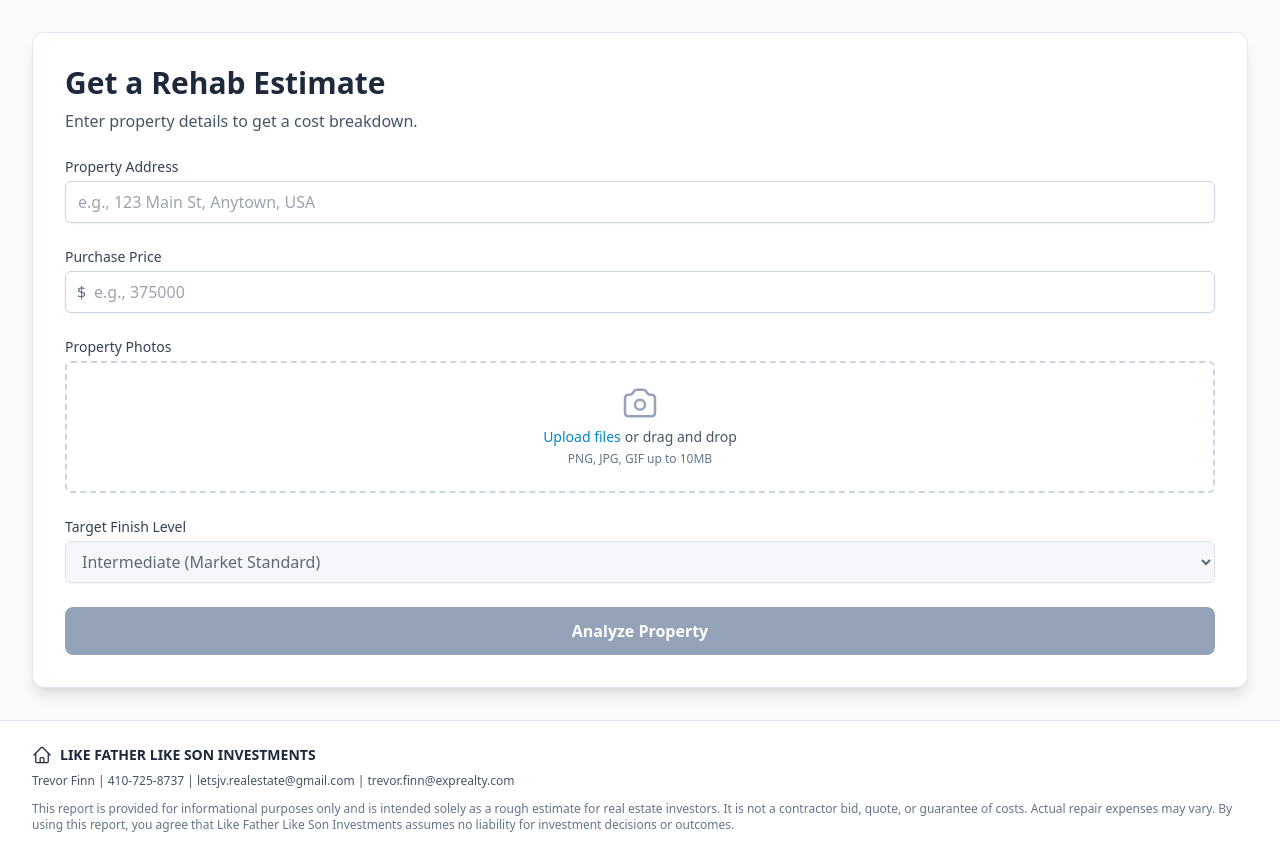
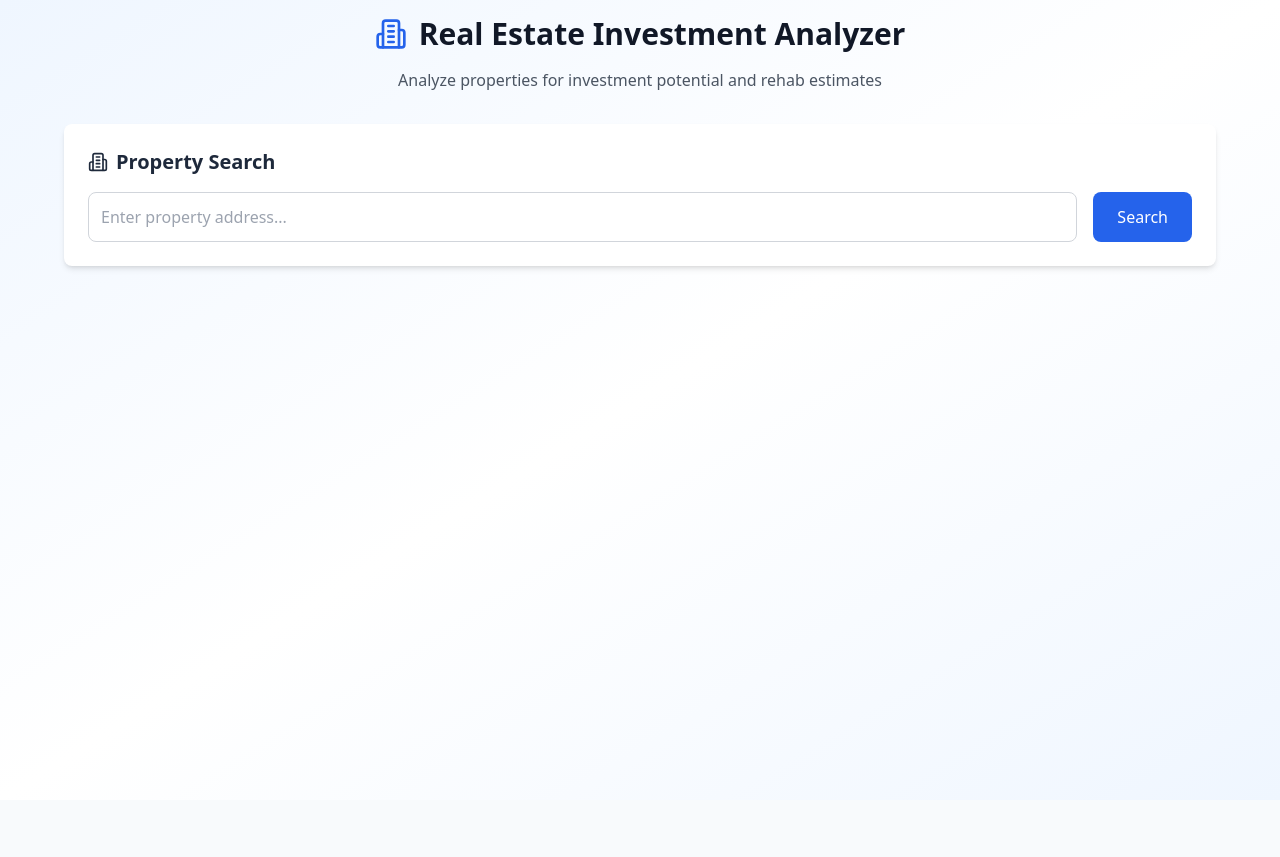
Before and after one commit to mronlinesidehustle-tech/dealscopeai-v2, a React (Vite) app: page / in a window 1280 px wide. After the commit the page ends 800 px from the top, so only its background shows below. Built offline with nearby package versions, Linux system fonts and the light colour scheme.

Commit message:
Update App.tsx

```diff
--- a/App.tsx
+++ b/App.tsx
@@ -1,92 +1,111 @@
-// App.tsx - PATCH: Add purchase price state management
+import React, { useState } from 'react';
+import { Building2, DollarSign, Calculator, TrendingUp, AlertCircle } from 'lucide-react';
 
-import React, { useState } from 'react';
-import { Footer } from './components/Footer';
-import { Step1InputForm } from './components/Step1InputForm';
-import { EstimationReport } from './components/EstimationReport';
-import { Loader } from './components/Loader';
-import { getRehabEstimate, getInvestmentAnalysis } from './services/geminiService';
-import { InvestmentAnalysisReport } from './components/InvestmentAnalysisReport';
-import type { UploadedFile, Estimation, MockupLevel, InvestmentAnalysis } from './types';
-import { parseEstimationMarkdown } from './utils/parsing';
+// Mock API functions
+const searchProperty = async (address: string) => {
+  await new Promise(resolve => setTimeout(resolve, 1500));
+  return {
+    address: address,
+    bedrooms: 3,
+    bathrooms: 2,
+    squareFootage: 1200,
+    yearBuilt: 1985,
+    estimatedValue: 275000,
+    propertyType: 'Single Family Home',
+    neighborhood: 'Downtown District'
+  };
+};
 
-type AppView = 'input' | 'report' | 'investment_analysis';
+const getRehabAnalysis = async (params: any) => {
+  await new Promise(resolve => setTimeout(resolve, 2000));
+  return {
+    estimatedRepairCost: '45000-50000',
+    majorRepairs: [
+      'Kitchen renovation ($15,000-18,000)',
+      'Bathroom updates ($8,000-10,000)',
+      'Flooring replacement ($6,000-8,000)',
+      'Paint and cosmetic work ($3,000-4,000)'
+    ],
+    timeline: '6-8 weeks',
+    permitRequired: true
+  };
+};
 
-const App: React.FC = () => {
-  // Data states (caches)
-  const [estimation, setEstimation] = useState<Estimation | null>(null);
-  const [uploadedFiles, setUploadedFiles] = useState<UploadedFile[]>([]);
-  const [analyzedAddress, setAnalyzedAddress] = useState<string>('');
-  const [purchasePrice, setPurchasePrice] = useState<string>(''); // ✅ ADDED: Store purchase price
-  const [investmentAnalysis, setInvestmentAnalysis] = useState<InvestmentAnalysis | null>(null);
+const getInvestmentAnalysis = async (params: any) => {
+  await new Promise(resolve => setTimeout(resolve, 1500));
+  return {
+    purchasePrice: params.purchasePrice,
+    suggestedARV: 275000,
+    estimatedRepairCost: 50000,
+    suggestedMAO: 142500,
+    dealAnalysis: 'This Deal Fits Investor Criteria',
+    dealDescription: 'This property presents a solid opportunity for investors seeking a fix-and-flip or fix-and-rent project.'
+  };
+};
 
-  // UI/Flow states
-  const [currentView, setCurrentView] = useState<AppView>('input');
-  const [isLoading, setIsLoading] = useState<boolean>(false);
-  const [isAnalyzingInvestment, setIsAnalyzingInvestment] = useState<boolean>(false);
-  const [error, setError] = useState<string | null>(null);
+export default function RealEstateAnalyzer() {
+  const [address, setAddress] = useState('');
+  const [purchasePrice, setPurchasePrice] = useState('');
+  const [isLoading, setIsLoading] = useState(false);
+  const [error, setError] = useState('');
+  const [propertyData, setPropertyData] = useState<any>(null);
+  const [rehabAnalysis, setRehabAnalysis] = useState<any>(null);
+  const [investmentAnalysis, setInvestmentAnalysis] = useState<any>(null);
 
-  // Analyze rehab
-  const handleAnalyze = async (
-    address: string,
-    files: UploadedFile[],
-    finishLevel: MockupLevel,
-    purchasePrice: string
-  ) => {
-    if (!address || files.length === 0) {
-      setError('Please provide a property address and at least one photo.');
+  const handleSearch = async () => {
+    if (!address.trim()) {
+      setError('Please enter a property address');
       return;
     }
 
-    handleReset(); // Clear old data for a new analysis
-    // 🚀 DEBUG: Your hardcoded test
-    const hardcodedPrice = '185000';
-    console.log('🚀 Setting hardcoded purchase price:', hardcodedPrice);
-    setPurchasePrice(hardcodedPrice);
     setIsLoading(true);
-    setError(null);
-    setUploadedFiles(files);
-    setAnalyzedAddress(address);
+    setError('');
+    setPropertyData(null);
+    setRehabAnalysis(null);
+    setInvestmentAnalysis(null);
+
+    console.log('🔍 Starting property search for:', address);
 
     try {
-      const { markdown, sources } = await getRehabEstimate(
-        address,
-        files,
-        finishLevel,
-        hardcodedPrice // ← Use hardcoded value here too
-
-      );
-      const parsedEstimation = parseEstimationMarkdown(markdown);
-      parsedEstimation.summary.groundingSources = sources;
-      setEstimation(parsedEstimation);
-      setCurrentView('report');
-    } catch (e) {
-      console.error(e);
-      const errorMessage = e instanceof Error ? e.message : 'An unknown error occurred.';
-      setError(`Failed to generate the rehab estimate. ${errorMessage}`);
-      setCurrentView('input');
+      const data = await searchProperty(address);
+      console.log('✅ Property search result:', data);
+      setPropertyData(data);
+    } catch (err: any) {
+      console.error('❌ Property search error:', err);
+      setError(`Property search failed: ${err.message}`);
     } finally {
       setIsLoading(false);
     }
   };
 
-  // Reset state
-  const handleReset = () => {
-    setEstimation(null);
-    setIsLoading(false);
-    setError(null);
-    setUploadedFiles([]);
-    setAnalyzedAddress('');
-    setPurchasePrice(''); // ✅ ADDED: Reset purchase price
-    setInvestmentAnalysis(null);
-    setIsAnalyzingInvestment(false);
-    setCurrentView('input');
+  const handleAnalyzeRehab = async () => {
+    setIsLoading(true);
+    setError('');
+
+    try {
+      // 🚀 HARDCODE PURCHASE PRICE FOR TESTING
+      const hardcodedPrice = '185000';
+      setPurchasePrice(hardcodedPrice);
+
+      console.log('🚀 Setting hardcoded purchase price in rehab analysis:', hardcodedPrice);
+      console.log('🏠 Property data for rehab analysis:', propertyData);
+
+      const result = await getRehabAnalysis({
+        address: propertyData.address || address,
+        purchasePrice: hardcodedPrice // Use hardcoded value directly
+      });
+
+      console.log('✅ Rehab analysis result received:', result);
+      setRehabAnalysis(result);
+    } catch (err: any) {
+      console.error('❌ Rehab analysis error:', err);
+      setError(`Rehab analysis failed: ${err.message}`);
+    } finally {
+      setIsLoading(false);
+    }
   };
 
-  // Analyze investment
-  // Fixed handleAnalyzeInvestment function - COPY THIS ENTIRE FUNCTION
-
-    const handleAnalyzeInvestment = async () => {
+  const handleAnalyzeInvestment = async () => {
     // Add alert to make sure function is called
     alert('Investment Analysis Button Clicked!');
     console.log('FUNCTION STARTED - handleAnalyzeInvestment');
@@ -121,99 +140,203 @@ const App: React.FC = () => {
     }
   };
 
-  // ✅ ADDED: Handle purchase price updates
-  const handleUpdatePurchasePrice = async (newPrice: string) => {
-    if (!estimation || !analyzedAddress) return;
-
-    setPurchasePrice(newPrice);
-
-    // Re-run the investment analysis with the new price
-    setIsAnalyzingInvestment(true);
-    setError(null);
-    try {
-      const analysis = await getInvestmentAnalysis(analyzedAddress, estimation, newPrice);
-      setInvestmentAnalysis(analysis);
-    } catch (e) {
-      console.error(e);
-      const errorMessage = e instanceof Error ? e.message : 'An unknown error occurred.';
-      setError(`Failed to update investment analysis. ${errorMessage}`);
-    } finally {
-      setIsAnalyzingInvestment(false);
-    }
+  const formatCurrency = (amount: number | string) => {
+    const num = typeof amount === 'string' ? parseFloat(amount) : amount;
+    return new Intl.NumberFormat('en-US', {
+      style: 'currency',
+      currency: 'USD',
+      maximumFractionDigits: 0
+    }).format(num);
   };
 
-  const handleBackToReport = () => {
-    setCurrentView('report');
-    setError(null);
+  const resetAnalysis = () => {
+    setAddress('');
+    setPurchasePrice('');
+    setPropertyData(null);
+    setRehabAnalysis(null);
+    setInvestmentAnalysis(null);
+    setError('');
   };
 
-  const renderContent = () => {
-    if (isLoading) return <Loader message="Analyzing property and generating rehab estimate..." />;
-    if (isAnalyzingInvestment) return <Loader message="Performing investment analysis..." />;
+  return (
+    <div className="min-h-screen bg-gradient-to-br from-blue-50 via-white to-blue-50 p-4">
+      <div className="max-w-6xl mx-auto">
+        {/* Header */}
+        <div className="text-center mb-8">
+          <div className="flex justify-center items-center gap-3 mb-4">
+            <Building2 className="w-8 h-8 text-blue-600" />
+            <h1 className="text-3xl font-bold text-gray-900">Real Estate Investment Analyzer</h1>
+          </div>
+          <p className="text-gray-600">Analyze properties for investment potential and rehab estimates</p>
+        </div>
 
-    switch (currentView) {
-      case 'investment_analysis':
-        return investmentAnalysis ? (
-          <div className="space-y-6">
+        {/* New Analysis Button */}
+        {(propertyData || rehabAnalysis || investmentAnalysis) && (
+          <div className="mb-6">
             <button
-              onClick={handleBackToReport}
-              className="text-sm font-semibold text-sky-600 hover:text-sky-700 dark:text-sky-400 dark:hover:text-sky-300"
+              onClick={resetAnalysis}
+              className="bg-gray-600 text-white px-4 py-2 rounded-lg hover:bg-gray-700 transition-colors"
             >
-              &larr; Back to Rehab Estimate
+              Start New Analysis
             </button>
-            <h2 className="text-3xl font-bold text-slate-800 dark:text-slate-100">
-              Investment Analysis:{' '}
-              <span className="text-sky-600 dark:text-sky-400 break-words">{analyzedAddress}</span>
-            </h2>
-            <InvestmentAnalysisReport
-              analysis={investmentAnalysis}
-              onUpdatePurchasePrice={handleUpdatePurchasePrice} // ✅ ADDED: Pass update handler
-            />
-          </div>
-        ) : null;
-
-      case 'report':
-        return estimation ? (
-          <EstimationReport
-            estimation={estimation}
-            address={analyzedAddress}
-            onAnalyzeInvestment={handleAnalyzeInvestment}
-            investmentAnalysis={investmentAnalysis}
-          />
-        ) : null;
-
-      case 'input':
-      default:
-        return <Step1InputForm onAnalyze={handleAnalyze} isLoading={isLoading} />;
-    }
-  };
-
-  const showStartNewButton =
-    !isLoading && !isAnalyzingInvestment && (currentView === 'report' || currentView === 'investment_analysis');
-
-  return (
-    <div className="min-h-screen font-sans flex flex-col">
-      <main className="container mx-auto p-4 md:p-8 flex-grow">
-        {showStartNewButton && (
-          <button
-            onClick={handleReset}
-            className="mb-6 bg-slate-600 text-white font-semibold py-2 px-4 rounded-lg hover:bg-slate-700 dark:bg-slate-700 dark:hover:bg-slate-600 transition-colors duration-300"
-          >
-            Start New Analysis
-          </button>
-        )}
-
-        {error && (
-          <div className="my-6 p-4 bg-red-100 text-red-700 border border-red-300 rounded-lg dark:bg-red-900/20 dark:text-red-300 dark:border-red-500/30">
-            {error}
           </div>
         )}
 
-        {renderContent()}
-      </main>
-      <Footer />
+        {/* Error Display */}
+        {error && (
+          <div className="mb-6 p-4 bg-red-50 border-l-4 border-red-400 rounded-lg">
+            <div className="flex items-center">
+              <AlertCircle className="w-5 h-5 text-red-400 mr-2" />
+              <p className="text-red-700">{error}</p>
+            </div>
+          </div>
+        )}
+
+        {/* Search Section */}
+        <div className="bg-white rounded-lg shadow-md p-6 mb-6">
+          <h2 className="text-xl font-semibold mb-4 flex items-center gap-2">
+            <Building2 className="w-5 h-5" />
+            Property Search
+          </h2>
+          <div className="flex gap-4">
+            <input
+              type="text"
+              placeholder="Enter property address..."
+              value={address}
+              onChange={(e) => setAddress(e.target.value)}
+              className="flex-1 p-3 border border-gray-300 rounded-lg focus:ring-2 focus:ring-blue-500 focus:border-transparent"
+              onKeyPress={(e) => e.key === 'Enter' && handleSearch()}
+            />
+            <button
+              onClick={handleSearch}
+              disabled={isLoading}
+              className="bg-blue-600 text-white px-6 py-3 rounded-lg hover:bg-blue-700 disabled:opacity-50 transition-colors"
+            >
+              {isLoading ? 'Searching...' : 'Search'}
+            </button>
+          </div>
+        </div>
+
+        {/* Property Data */}
+        {propertyData && (
+          <div className="bg-white rounded-lg shadow-md p-6 mb-6">
+            <h2 className="text-xl font-semibold mb-4">Property Details</h2>
+            <div className="grid grid-cols-1 md:grid-cols-2 lg:grid-cols-4 gap-4">
+              <div className="p-4 bg-gray-50 rounded-lg">
+                <p className="text-sm text-gray-600">Address</p>
+                <p className="font-semibold">{propertyData.address}</p>
+              </div>
+              <div className="p-4 bg-gray-50 rounded-lg">
+                <p className="text-sm text-gray-600">Bedrooms/Bathrooms</p>
+                <p className="font-semibold">{propertyData.bedrooms}bd / {propertyData.bathrooms}ba</p>
+              </div>
+              <div className="p-4 bg-gray-50 rounded-lg">
+                <p className="text-sm text-gray-600">Square Footage</p>
+                <p className="font-semibold">{propertyData.squareFootage.toLocaleString()} sq ft</p>
+              </div>
+              <div className="p-4 bg-gray-50 rounded-lg">
+                <p className="text-sm text-gray-600">Year Built</p>
+                <p className="font-semibold">{propertyData.yearBuilt}</p>
+              </div>
+            </div>
+
+            <div className="mt-6 flex gap-4">
+              <button
+                onClick={handleAnalyzeRehab}
+                disabled={isLoading}
+                className="bg-green-600 text-white px-6 py-3 rounded-lg hover:bg-green-700 disabled:opacity-50 transition-colors flex items-center gap-2"
+              >
+                <Calculator className="w-5 h-5" />
+                {isLoading ? 'Analyzing...' : 'Analyze Rehab'}
+              </button>
+
+              {rehabAnalysis && (
+                <button
+                  onClick={handleAnalyzeInvestment}
+                  disabled={isLoading}
+                  className="bg-purple-600 text-white px-6 py-3 rounded-lg hover:bg-purple-700 disabled:opacity-50 transition-colors flex items-center gap-2"
+                >
+                  <TrendingUp className="w-5 h-5" />
+                  {isLoading ? 'Analyzing...' : 'Analyze Investment'}
+                </button>
+              )}
+            </div>
+          </div>
+        )}
+
+        {/* Rehab Analysis */}
+        {rehabAnalysis && (
+          <div className="bg-white rounded-lg shadow-md p-6 mb-6">
+            <h2 className="text-xl font-semibold mb-4 flex items-center gap-2">
+              <Calculator className="w-5 h-5" />
+              Rehab Analysis
+            </h2>
+
+            <div className="grid grid-cols-1 md:grid-cols-2 gap-6">
+              <div>
+                <h3 className="font-semibold mb-3">Estimated Repair Cost</h3>
+                <p className="text-2xl font-bold text-green-600">${rehabAnalysis.estimatedRepairCost}</p>
+              </div>
+
+              <div>
+                <h3 className="font-semibold mb-3">Timeline</h3>
+                <p className="text-lg">{rehabAnalysis.timeline}</p>
+              </div>
+            </div>
+
+            <div className="mt-6">
+              <h3 className="font-semibold mb-3">Major Repairs Needed</h3>
+              <ul className="space-y-2">
+                {rehabAnalysis.majorRepairs.map((repair: string, index: number) => (
+                  <li key={index} className="flex items-center gap-2">
+                    <div className="w-2 h-2 bg-blue-600 rounded-full"></div>
+                    <span>{repair}</span>
+                  </li>
+                ))}
+              </ul>
+            </div>
+          </div>
+        )}
+
+        {/* Investment Analysis */}
+        {investmentAnalysis && (
+          <div className="bg-white rounded-lg shadow-md p-6">
+            <h2 className="text-xl font-semibold mb-6 flex items-center gap-2">
+              <TrendingUp className="w-5 h-5" />
+              Investment Analysis
+            </h2>
+
+            <div className="grid grid-cols-1 md:grid-cols-2 lg:grid-cols-4 gap-4 mb-6">
+              <div className="p-4 bg-blue-50 rounded-lg">
+                <p className="text-sm text-gray-600">Purchase Price</p>
+                <p className="text-xl font-bold text-blue-600">
+                  {investmentAnalysis.purchasePrice ? formatCurrency(investmentAnalysis.purchasePrice) : 'N/A'}
+                </p>
+              </div>
+
+              <div className="p-4 bg-green-50 rounded-lg">
+                <p className="text-sm text-gray-600">Suggested ARV</p>
+                <p className="text-xl font-bold text-green-600">{formatCurrency(investmentAnalysis.suggestedARV)}</p>
+              </div>
+
+              <div className="p-4 bg-orange-50 rounded-lg">
+                <p className="text-sm text-gray-600">Estimated Repair Cost</p>
+                <p className="text-xl font-bold text-orange-600">{formatCurrency(investmentAnalysis.estimatedRepairCost)}</p>
+              </div>
+
+              <div className="p-4 bg-purple-50 rounded-lg">
+                <p className="text-sm text-gray-600">Suggested MAO (70% Rule)</p>
+                <p className="text-xl font-bold text-purple-600">{formatCurrency(investmentAnalysis.suggestedMAO)}</p>
+              </div>
+            </div>
+
+            <div className="p-4 bg-green-50 border-l-4 border-green-400 rounded-lg">
+              <h3 className="font-semibold text-green-800 mb-2">✓ {investmentAnalysis.dealAnalysis}</h3>
+              <p className="text-green-700">{investmentAnalysis.dealDescription}</p>
+            </div>
+          </div>
+        )}
+      </div>
     </div>
   );
-};
-
-export default App;
+}
```
